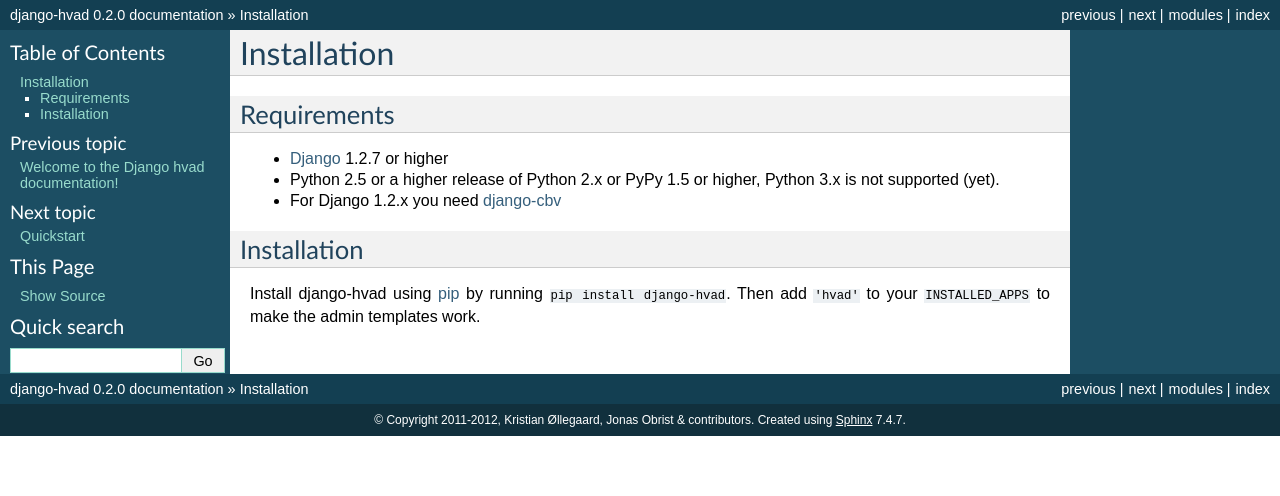
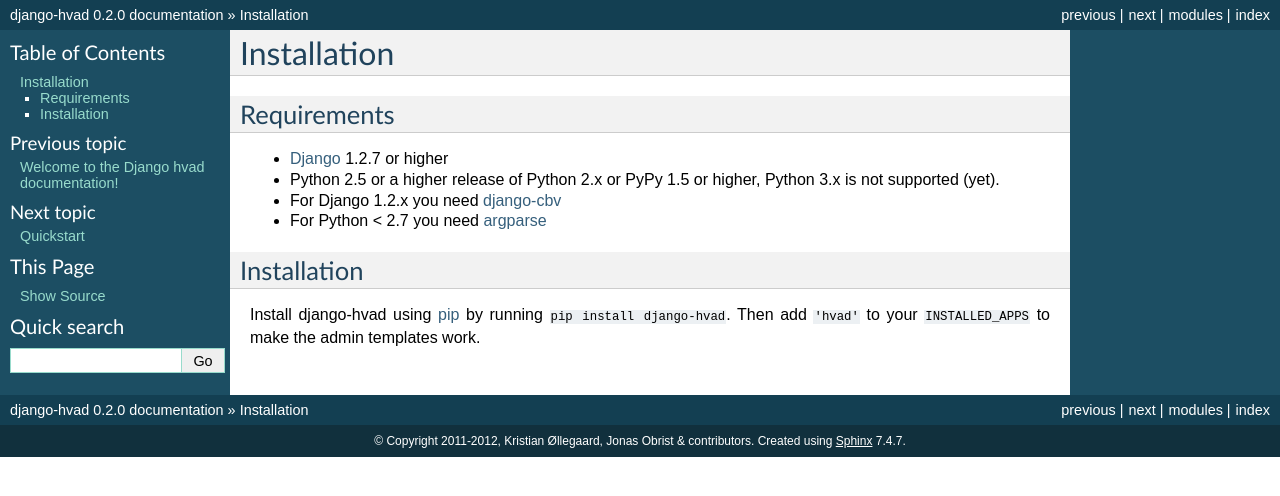
Before and after one commit to KristianOellegaard/django-hvad, a Sphinx documentation site: the page built from docs/public/installation.rst, in a window 1280 px wide. Shown: the top 496 px of the page. Built offline with Sphinx 7.4.7, drawn with Linux system fonts in a browser that asks for light colours.

Commit message:
argparse for python < 2.7

```diff
--- a/docs/public/installation.rst
+++ b/docs/public/installation.rst
@@ -11,7 +11,7 @@
 * Python 2.5 or a higher release of Python 2.x or PyPy 1.5 or higher, Python 3.x is not
   supported (yet).
 * For Django 1.2.x you need `django-cbv`_
-
+* For Python < 2.7 you need `argparse`_
 
 ************
 Installation
@@ -24,3 +24,4 @@
 .. _pip: http://pypi.python.org/pypi/pip
 .. _Django: http://www.djangoproject.com
 .. _django-cbv: http://pypi.python.org/pypi/django-cbv
+.. _argparse: http://pypi.python.org/pypi/argparse
```
Also changed, not shown: .travis.yml.
